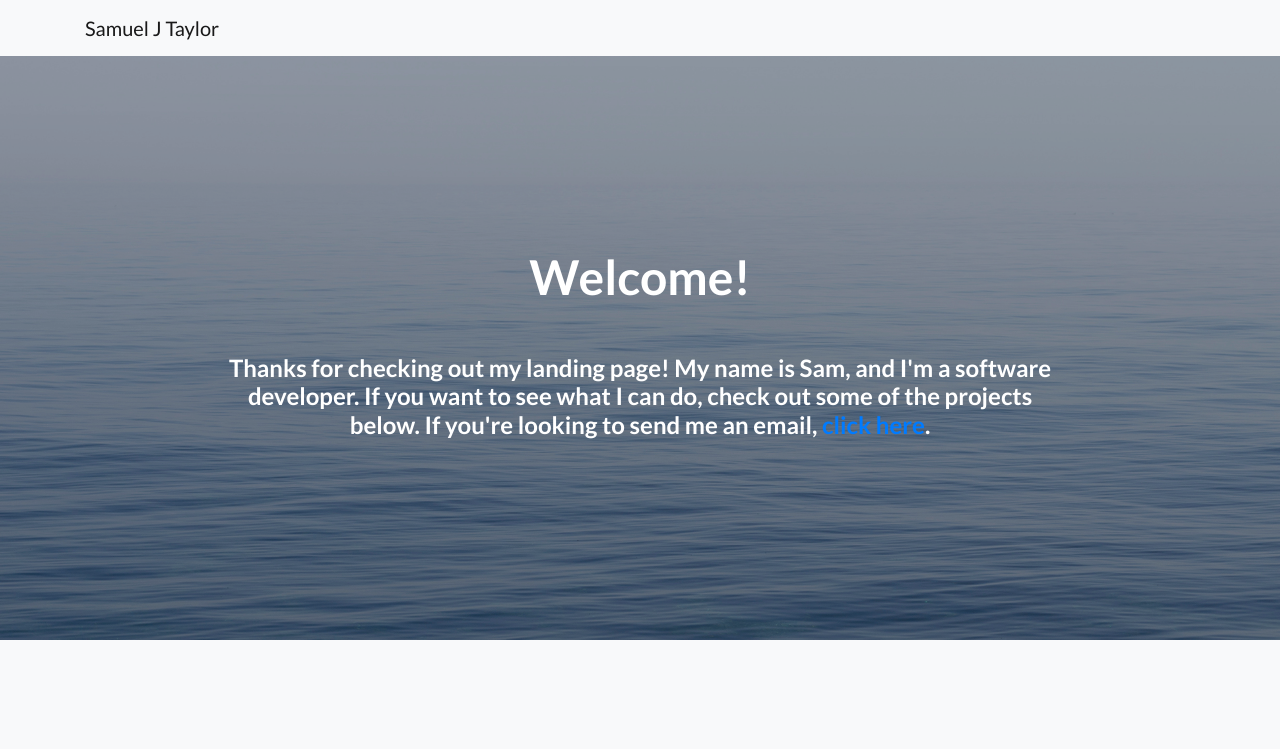
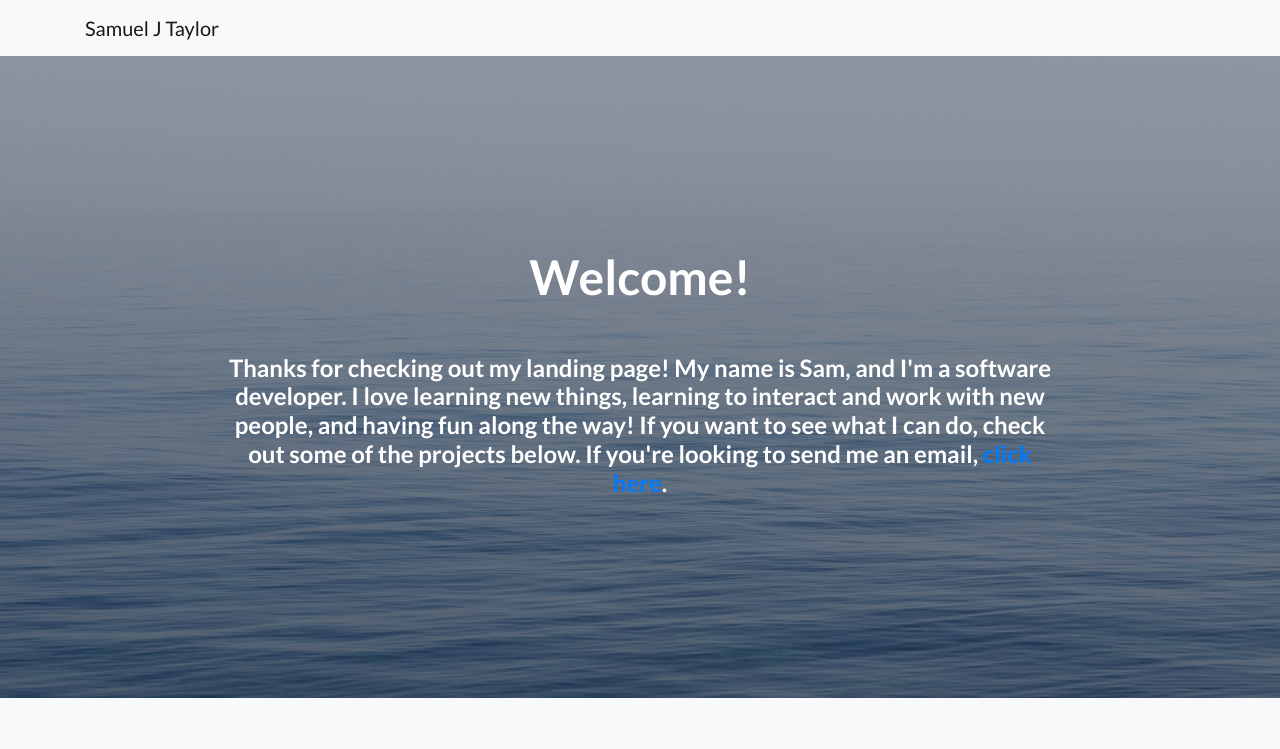
Before and after one commit to SamuelJTaylor22/landing, a website: page index.html in a window 1280 px wide. Shown: the top 749 px of the page. Drawn offline with Linux system fonts and the light colour scheme.

Commit message:
added to brief bio

```diff
--- a/index.html
+++ b/index.html
@@ -39,7 +39,7 @@
       <div class="row">
         <div class="col-xl-9 mx-auto">
           <h1 class="mb-5">Welcome!</h1>
-          <h4>Thanks for checking out my landing page! My name is Sam, and I'm a software developer. If you want to see what I can do, check out some of the projects below. If you're looking to send me an email, <a href = "mailto: sjtaylor1998@gmail.com">click here</a>.</h4>
+          <h4>Thanks for checking out my landing page! My name is Sam, and I'm a software developer. I love learning new things, learning to interact and work with new people, and having fun along the way! If you want to see what I can do, check out some of the projects below. If you're looking to send me an email, <a href = "mailto: sjtaylor1998@gmail.com">click here</a>.</h4>
         </div>
         <div class="col-md-10 col-lg-8 col-xl-7 mx-auto">
           <!-- <form>
```
